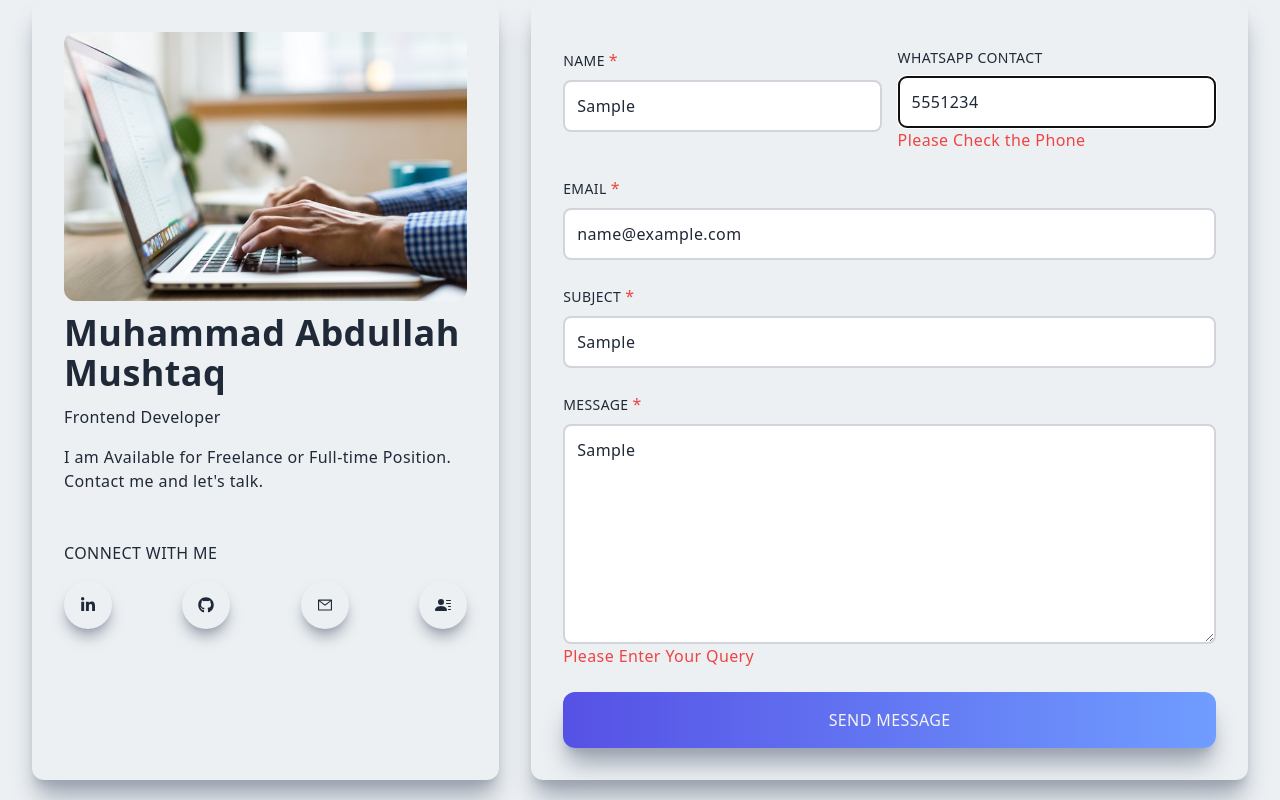
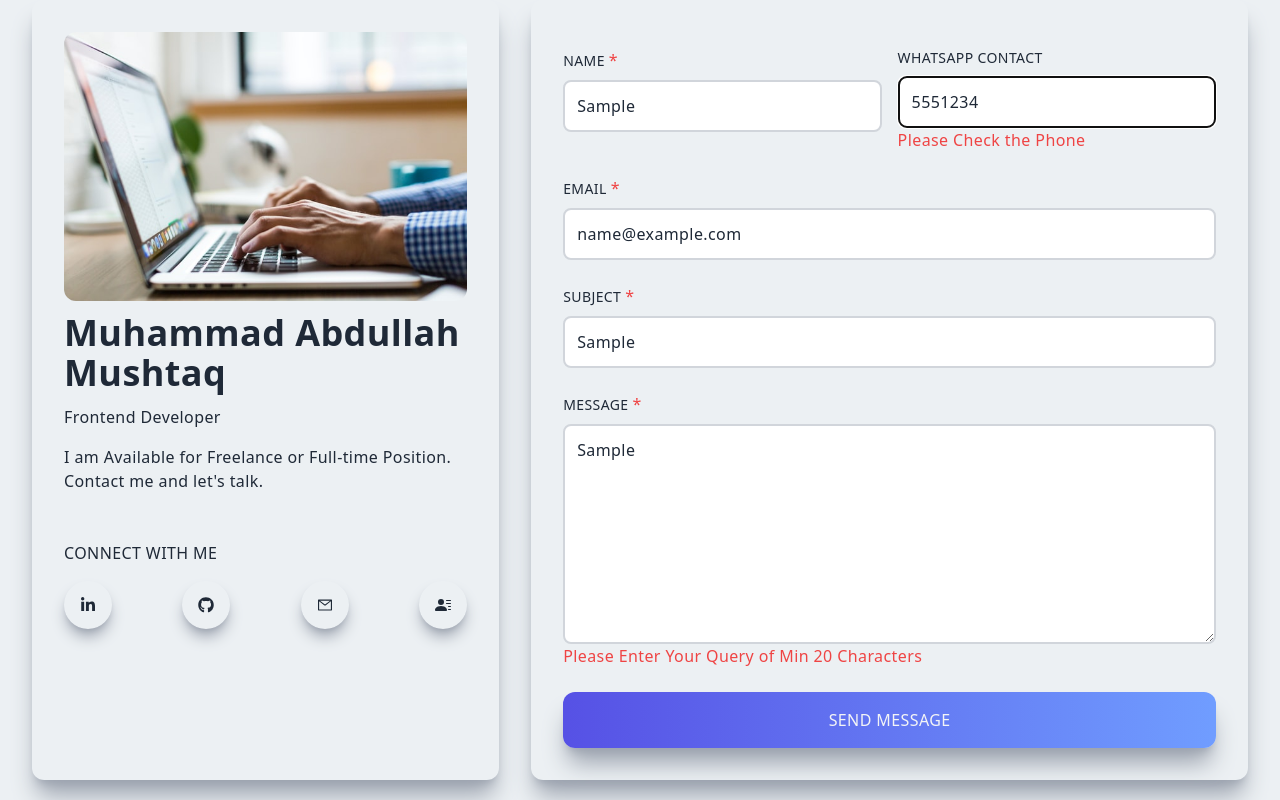
Before and after one commit to MuhammadAbdullahMushtaq/Portfolio, a React (Create React App) app: page / in a window 1280 px wide. Both pictures are taken after typing "Sample", "5551234", "name@example.com", "Sample", "Sample" into the empty fields and a click on the button "SEND MESSAGE". Shown: the part 2641-3441 px from the top of the page. Built offline with nearby package versions, Linux system fonts and the light colour scheme.

Commit message:
finished

```diff
--- a/src/Components/About.jsx
+++ b/src/Components/About.jsx
@@ -11,7 +11,7 @@ const About = () => {
             <p className='py-2 text-gray-600'>
             </p>
             <p className='py-2 text-gray-600'>
-            Welcome to my Portfolio! I am an Entry-level Frontend Developer with a passion for creating beautiful and functional websites. As a recent graduate in Computer Science, I have honed my skills in ,React Js, HTML, CSS, and JavaScript, and I am excited to showcase my abilities through the projects that I have completed.
+            Welcome to my Portfolio! I am an Entry-level Frontend Developer with a passion for creating beautiful and functional websites. I will be graduating in Computer Science, I have honed my skills in ,React Js, HTML, CSS, and JavaScript, and I am excited to showcase my abilities through the projects that I have completed.
             Whether it's designing responsive layouts, creating engaging user interfaces, or implementing dynamic functionality, I am committed to delivering high-quality work that exceeds expectations. I am eager to continue learning and growing as a developer, and I believe that my passion for this field, combined with my technical expertise, make me a valuable addition to any team.
             </p>
             <p className='py-2 text-gray-600'>
--- a/src/Components/Form.jsx
+++ b/src/Components/Form.jsx
@@ -66,7 +66,7 @@ const Form = () => {
                   </div>
                   <div className='flex flex-col'>
                      <label className='uppercase text-sm py-2'>WhatsApp Contact</label>
-                     <input type="tel" {...register('phone', { minLength: 12, maxLength: 12, pattern: /[0][3][0-9]{2}-[0-9]{7}/ })} placeholder='0300-0000000' className='border-2 rounded-lg p-3 flex border-gray-300' />
+                     <input type="tel" {...register('phone', { minLength: 11, maxLength: 11, pattern: /[0][3][0-4]{1}[0-9]{8}/ })} placeholder='03000000000' className='border-2 rounded-lg p-3 flex border-gray-300' />
                      { errors.phone && <p className='text-red-500'>Please Check the Phone</p> }
                   </div>
                </div>
@@ -84,7 +84,7 @@ const Form = () => {
                <div className='flex flex-col py-2'>
                   <label title="Fields marked with * are required" className='uppercase text-sm py-2'>Message<span className='text-red-500 text-base pl-1'>*</span></label>
                   <textarea {...register('message', { required: true, minLength: 20, maxLength: 5000 })} className='border-2 rounded-lg p-3 border-gray-300' rows='8'></textarea>
-                  { errors.message && <p className='text-red-500'>Please Enter Your Query</p> }
+                  { errors.message && <p className='text-red-500'>Please Enter Your Query of Min 20 Characters</p> }
                </div>
                {!loader ?
                <button type='submit' className='w-full p-4 mt-4 text-gray-100 bg-gradient-to-r from-[#5651e5] to-[#709dff]'>send message</button>
```
Also changed, not shown: src/assets/skills/shopify.png (deleted), 1 other file (tests, documents, lock files or other folders).
